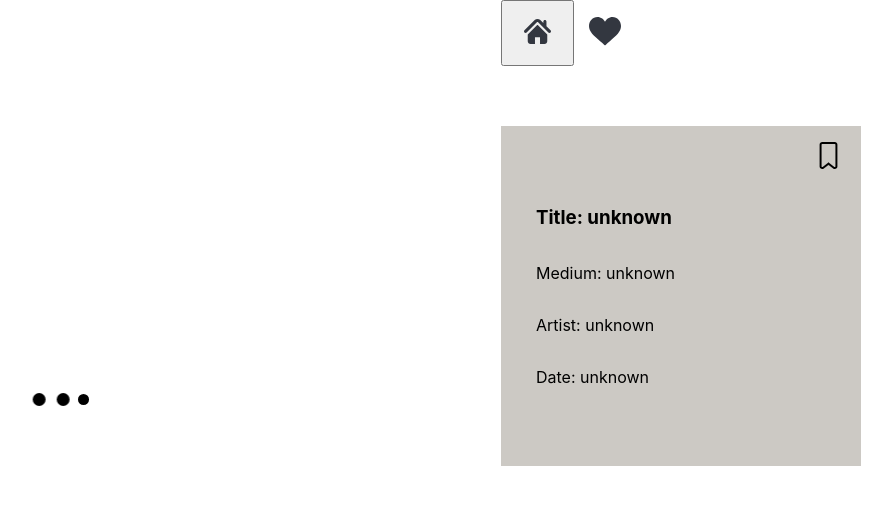
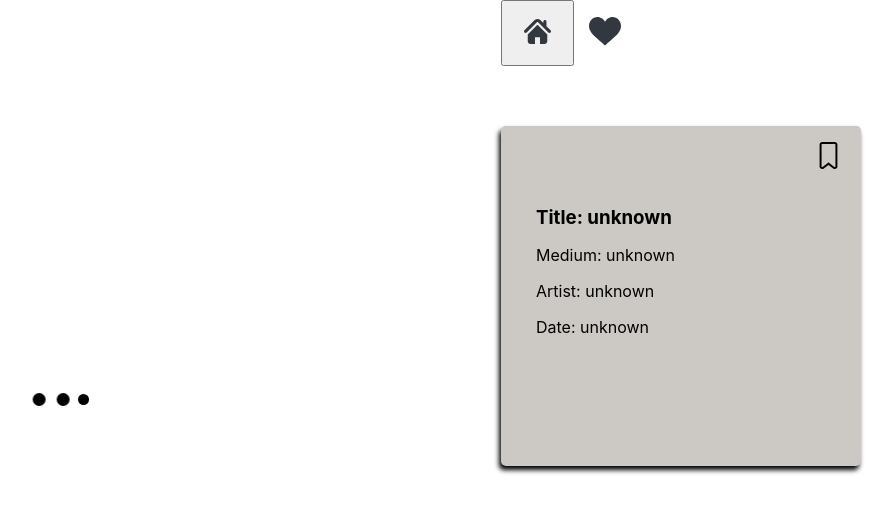
Before and after one commit to PaigeVannelli/FOMA, a React (Create React App) app: page /gallery in a window 1280 px wide. Shown: the top 512 px of the page, without its empty margins (379-1273 px from the left). Built offline with nearby package versions, Linux system fonts and the light colour scheme.

Commit message:
Adjust shadows

```diff
--- a/src/Components/ArtDetails/ArtDetails.css
+++ b/src/Components/ArtDetails/ArtDetails.css
@@ -18,13 +18,14 @@
 }
 
 .art-plaque {
-  /* min-width: 200px; */
   height: 340px;
   width: 90%;
   background-color: rgb(204, 201, 196);
   display: flex;
   flex-direction: column;
   margin-top: 15%;
+  box-shadow: -2px 4px 5px black;
+  border-radius: 5px;
 }
 
 .favorite-button{
@@ -33,10 +34,11 @@
   border: none;
   outline: none !important;
   align-self: flex-end;
+  border-radius: 5px;
 }
 
 .details {
-  margin-left: 35px
+  margin: 8px 35px 8px 35px
 }
 
 .title {
--- a/src/Components/ArtImage/ArtImage.js
+++ /dev/null
@@ -1,3 +0,0 @@
-import './ArtImage.css'
-
-//function compoent that should justy receive and display a photo
--- a/src/Components/ArtPage/ArtPage.css
+++ b/src/Components/ArtPage/ArtPage.css
@@ -14,7 +14,7 @@
 .art-piece {
   max-height: 25em;
   max-width: 50em;
-  box-shadow: 3px 3px 5px 3px grey;
+  box-shadow: -4px 6px 5px black;
   /* background: transparent url('http://thinkfuture.com/wp-content/uploads/2013/10/loading_spinner.gif') center no-repeat; */
 }
 
```
Also changed, not shown: src/Components/ArtImage/ArtImage.css (deleted).
